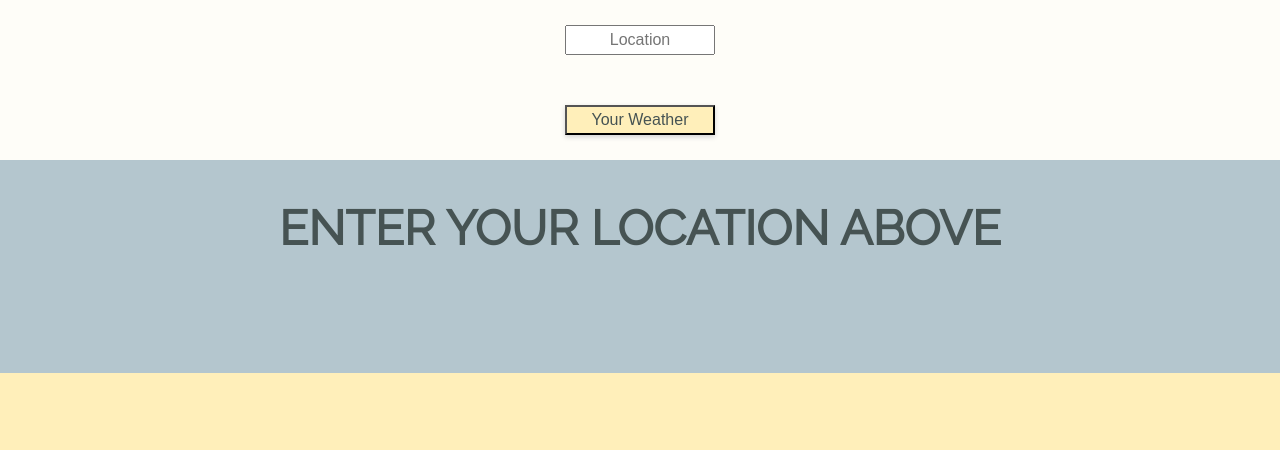
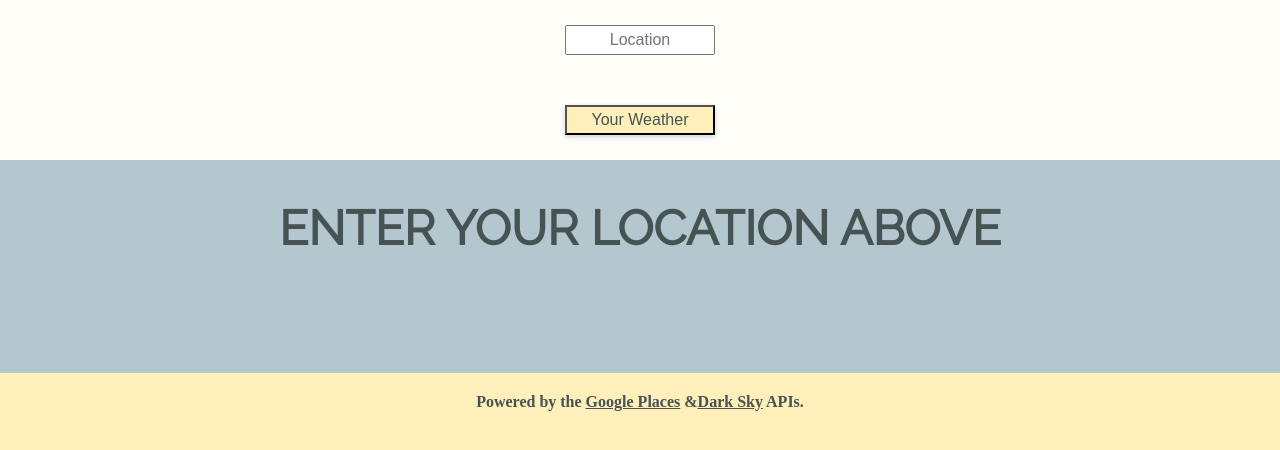
Before and after one commit to jamie29w/weather-api-app, a React (Create React App) app in the folder client/: page / in a window 1280 px wide. Shown: the top 450 px of the page. Built offline with nearby package versions, Linux system fonts and the light colour scheme.

Commit message:
created FooterComponent and added API attribution

```diff
--- a/client/src/main/App.js
+++ b/client/src/main/App.js
@@ -2,6 +2,7 @@ import React, { Component } from 'react'
 import HeaderComponent from './header/Component'
 import axios from 'axios'
 import BodyComponent from "./body/Component"
+import FooterComponent from "./footer/Footer"
 
 
 class App extends Component {
@@ -91,6 +92,7 @@ class App extends Component {
             <div>
                 <HeaderComponent searchWeather = {this.searchWeather} />
                 <BodyComponent locationStr={this.state.locationStr} weather={this.state.weather} />
+                <FooterComponent />
             </div>
         )
     }
--- /dev/null
+++ b/client/src/main/footer/Footer.js
@@ -0,0 +1,28 @@
+import React from 'react'
+
+const FooterComponent = () => {
+    const styles = {
+        footerStyles: {
+            textAlign: "center",
+            marginTop: 20,
+            marginBottom: 20,
+            color: "#465353"
+        }
+    }
+
+    return (
+        <h4 style={styles.footerStyles}>Powered by the <a
+            href="https://developers.google.com/places/web-service/intro"
+                rel="noopener noreferrer"
+                target="_blank"
+                > Google Places</a> &
+                <a
+                    href="https://darksky.net/dev"
+                    rel="noopener noreferrer"
+                    target="_blank"
+                >Dark Sky</a> APIs.
+        </h4>
+    )
+}
+
+export default FooterComponent
```
